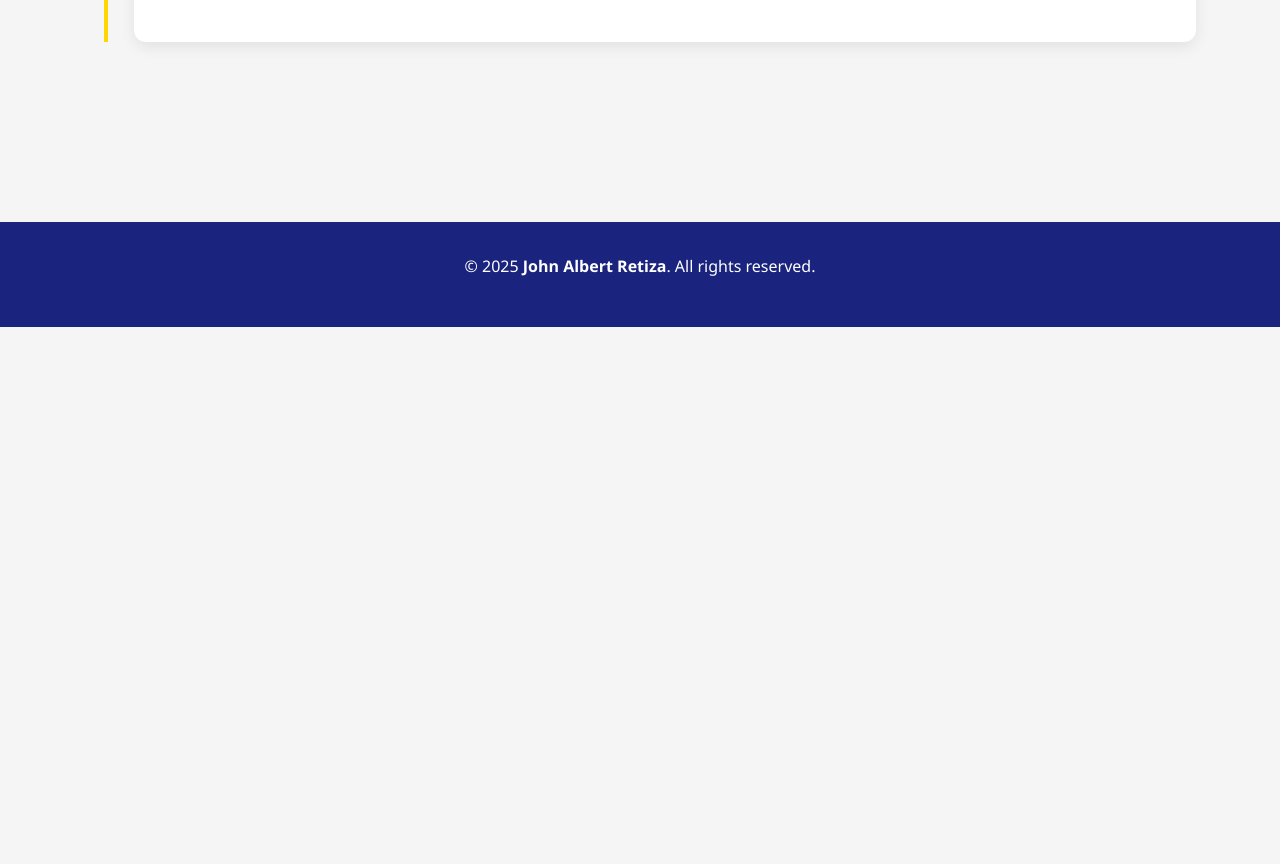
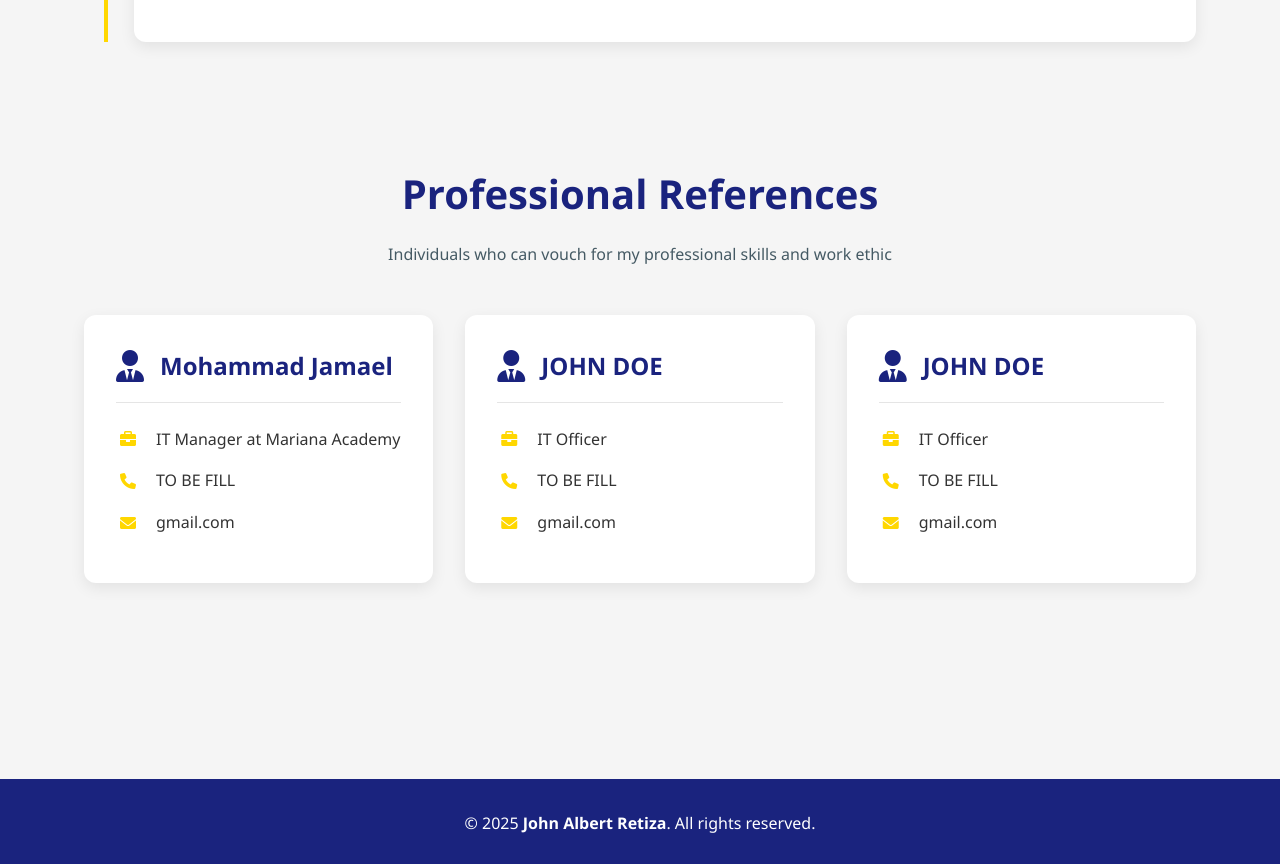
Before and after one commit to JohnAlbert29/MyWebsitePortfolio, a plain HTML site: page work-experience.html in a window 1280 px wide. Shown: the part 1637-2501 px from the top of the page. Before the commit the page ends 1964 px from the top, so only its background shows below. Drawn offline with Linux system fonts and the light colour scheme; files whose address does not match are found by name.

Commit message:
work experience update

```diff
--- a/work-experience.css
+++ b/work-experience.css
@@ -365,6 +365,67 @@ footer .container {
     color: var(--white);
 }
 
+/* ============================================= */
+/* REFERENCES SECTION */
+/* ============================================= */
+
+.references-section {
+  padding: 2rem 0 4rem;
+}
+
+.references-grid {
+  display: grid;
+  grid-template-columns: repeat(auto-fill, minmax(300px, 1fr));
+  gap: 2rem;
+  margin-top: 2rem;
+}
+
+.reference-card {
+  background: var(--white);
+  border-radius: 12px;
+  padding: 2rem;
+  box-shadow: 0 5px 15px rgba(0, 0, 0, 0.08);
+  transition: all 0.3s ease;
+}
+
+.reference-card:hover {
+  transform: translateY(-5px);
+  box-shadow: 0 8px 25px rgba(0, 0, 0, 0.15);
+}
+
+.reference-header {
+  display: flex;
+  align-items: center;
+  margin-bottom: 1.5rem;
+  padding-bottom: 1rem;
+  border-bottom: 1px solid rgba(0, 0, 0, 0.1);
+}
+
+.reference-header i {
+  font-size: 2rem;
+  color: var(--primary-color);
+  margin-right: 1rem;
+}
+
+.reference-header h3 {
+  font-size: 1.5rem;
+  color: var(--primary-color);
+  margin: 0;
+}
+
+.reference-detail {
+  display: flex;
+  align-items: center;
+  margin-bottom: 1rem;
+}
+
+.reference-detail i {
+  width: 24px;
+  color: var(--secondary-color);
+  margin-right: 1rem;
+  text-align: center;
+}
+
 @media (max-width: 768px) {
     .mobile-nav-buttons {
         display: flex;
--- a/work-experience.html
+++ b/work-experience.html
@@ -73,7 +73,7 @@
           <div class="timeline-item animate-in" style="animation-delay: 0.2s">
             <div class="timeline-date">Feb 2025 - May 2025</div>
             <div class="timeline-content">
-              <h3>IT Technical Support Specialist (OJT)</h3>
+              <h3>IT Technical Support Specialist (Intern)</h3>
               <h4>
                 Mariana Academy of Maritime Studies Inc. - Manila, Philippines
               </h4>
@@ -150,6 +150,85 @@
           </div>
         </div>
       </div>
+      <!-- References Section -->
+<div class="references-section">
+  <div class="container">
+    <div class="section-header">
+      <h2>Professional References</h2>
+      <p>
+        Individuals who can vouch for my professional skills and work ethic
+      </p>
+    </div>
+
+    <div class="references-grid">
+      <!-- Reference Card 1 -->
+      <div class="reference-card animate-in" style="animation-delay: 0.2s">
+        <div class="reference-header">
+          <i class="fas fa-user-tie"></i>
+          <h3>Mohammad Jamael</h3>
+        </div>
+        <div class="reference-details">
+          <div class="reference-detail">
+            <i class="fas fa-briefcase"></i>
+            <span>IT Manager at Mariana Academy</span>
+          </div>
+          <div class="reference-detail">
+            <i class="fas fa-phone"></i>
+            <span>TO BE FILL</span>
+          </div>
+          <div class="reference-detail">
+            <i class="fas fa-envelope"></i>
+            <span>gmail.com</span>
+          </div>
+        </div>
+      </div>
+
+      <!-- Reference Card 2 -->
+      <div class="reference-card animate-in" style="animation-delay: 0.4s">
+        <div class="reference-header">
+          <i class="fas fa-user-tie"></i>
+          <h3>JOHN DOE</h3>
+        </div>
+        <div class="reference-details">
+          <div class="reference-detail">
+            <i class="fas fa-briefcase"></i>
+            <span>IT Officer</span>
+          </div>
+          <div class="reference-detail">
+            <i class="fas fa-phone"></i>
+            <span>TO BE FILL</span>
+          </div>
+          <div class="reference-detail">
+            <i class="fas fa-envelope"></i>
+            <span>gmail.com</span>
+          </div>
+        </div>
+      </div>
+
+      <!-- Reference Card 3 -->
+      <div class="reference-card animate-in" style="animation-delay: 0.6s">
+        <div class="reference-header">
+          <i class="fas fa-user-tie"></i>
+          <h3>JOHN DOE</h3>
+        </div>
+        <div class="reference-details">
+          <div class="reference-detail">
+            <i class="fas fa-briefcase"></i>
+            <span>IT Officer</span>
+          </div>
+          <div class="reference-detail">
+            <i class="fas fa-phone"></i>
+            <span>TO BE FILL</span>
+          </div>
+          <div class="reference-detail">
+            <i class="fas fa-envelope"></i>
+            <span>gmail.com</span>
+          </div>
+        </div>
+      </div>
+    </div>
+  </div>
+</div>
         <div class="mobile-nav-buttons">
           <a href="skills.html" class="mobile-nav-btn">
           <i class="fas fa-arrow-left"></i> Previous
```
Also changed, not shown: index.html (+1 -1 lines), projects.css (indentation only).
